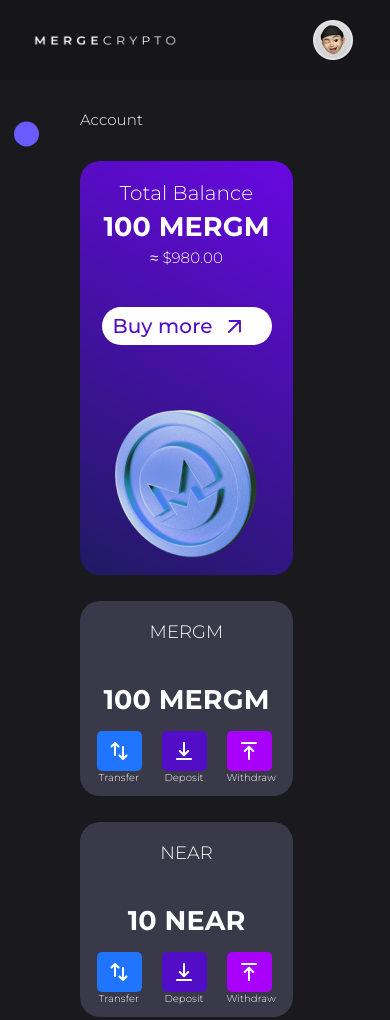
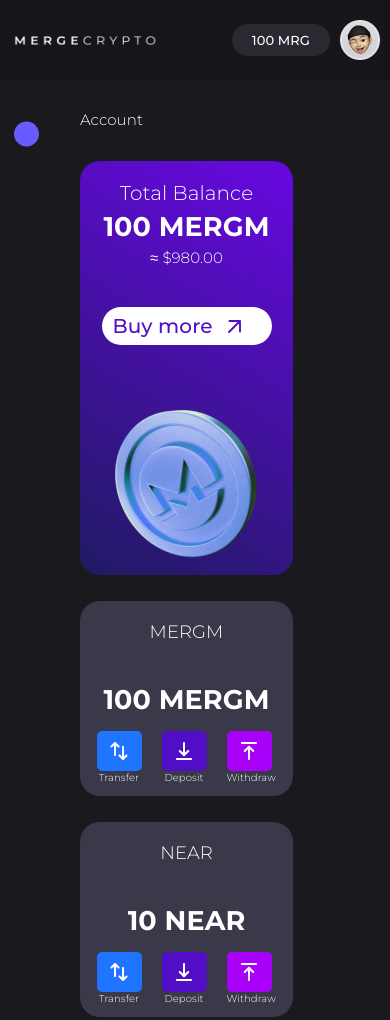
Before and after one commit to IliaKachnov/MergeCryptoProfile, a plain HTML site: page index.html in a window 390 px wide. Shown: the top 1020 px of the page. Drawn offline with Linux system fonts and the light colour scheme.

Commit message:
Update navbar.css

```diff
--- a/css/navbar.css
+++ b/css/navbar.css
@@ -91,6 +91,15 @@
 }
 @media (max-width: 410px) {
   .balance {
-    display: none;
+    margin-right: 10px;
+  }
+  .balance__total {
+    font-size: 13px;
+  }
+  .profile {
+    margin-right: 10px;
+  }
+  .logo {
+    margin-left: 5px;
   }
 }
```
